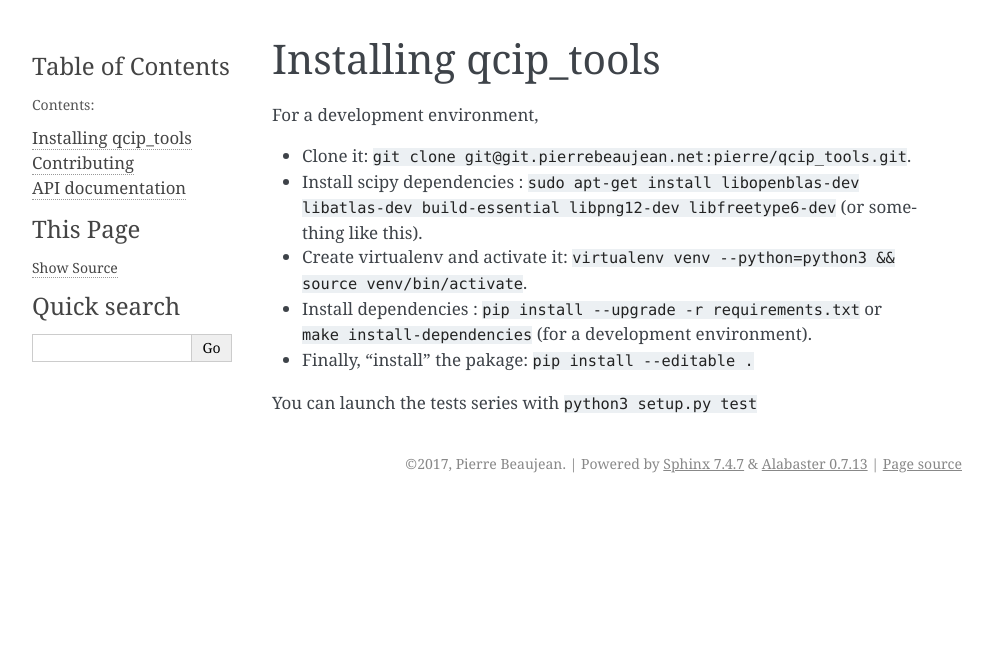
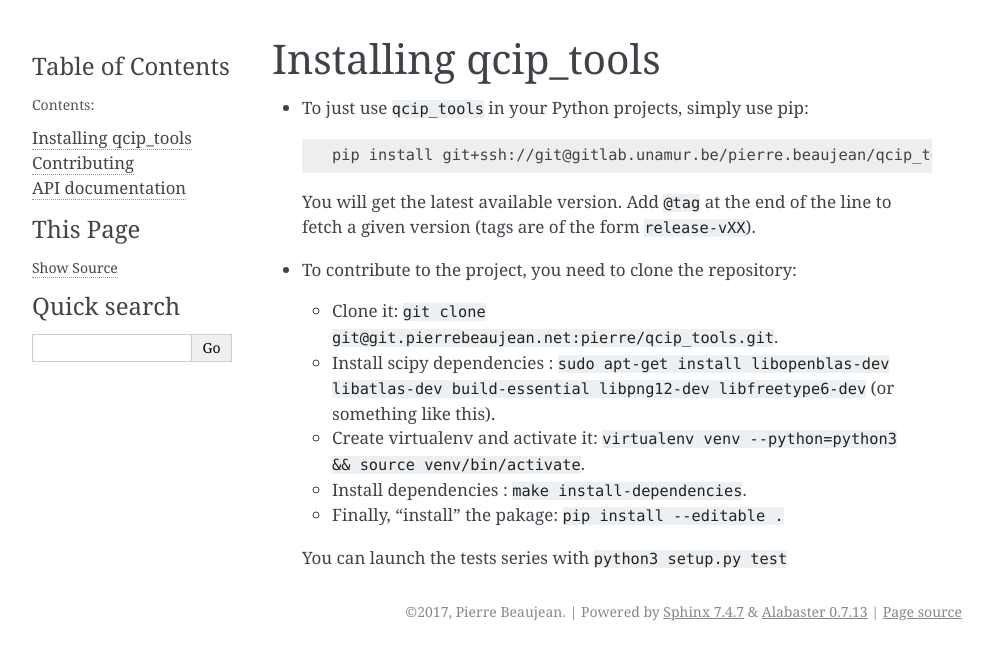
Before and after one commit to pierre-24/qcip_tools, a Sphinx documentation site: the page built from documentation/source/install.rst, in a window 1280 px wide. Shown: the top 660 px of the page, without its empty margins (148-1141 px from the left). Built offline with Sphinx 7.4.7, drawn with Linux system fonts in a browser that asks for light colours.

Commit message:
finalize

```diff
--- a/documentation/source/contributing.rst
+++ b/documentation/source/contributing.rst
@@ -1,6 +1,11 @@
 ============
 Contributing
 ============
+
+Please note that the code is not actually developed on the git server of the University of Namur (which only contains the releases) but on a personal protected git server (with CI activated and properly configured).
+Feel free to ask access if needed.
+
+You first need to `install <./install.html>`_ if you wan to contribute to the code.
 
 Design rules
 ------------
--- a/documentation/source/install.rst
+++ b/documentation/source/install.rst
@@ -2,12 +2,21 @@
 Installing qcip_tools
 =====================
 
-For a development environment,
++ To just use ``qcip_tools`` in your Python projects, simply use pip:
 
-+ Clone it: ``git clone git@git.pierrebeaujean.net:pierre/qcip_tools.git``.
-+ Install scipy dependencies : ``sudo apt-get install libopenblas-dev libatlas-dev build-essential libpng12-dev libfreetype6-dev`` (or something like this).
-+ Create virtualenv and activate it: ``virtualenv venv --python=python3 && source venv/bin/activate``.
-+ Install dependencies : ``pip install --upgrade -r requirements.txt`` or ``make install-dependencies`` (for a development environment).
-+ Finally, "install" the pakage: ``pip install --editable .``
+  .. code-block:: bash
 
-You can launch the tests series with ``python3 setup.py test``
+    pip install git+ssh://git@gitlab.unamur.be/pierre.beaujean/qcip_tools.git
+
+  You will get the latest available version.
+  Add ``@tag`` at the end of the line to fetch a given version (tags are of the form ``release-vXX``).
+
++ To contribute to the project, you need to clone the repository:
+
+  + Clone it: ``git clone git@git.pierrebeaujean.net:pierre/qcip_tools.git``.
+  + Install scipy dependencies : ``sudo apt-get install libopenblas-dev libatlas-dev build-essential libpng12-dev libfreetype6-dev`` (or something like this).
+  + Create virtualenv and activate it: ``virtualenv venv --python=python3 && source venv/bin/activate``.
+  + Install dependencies : ``make install-dependencies``.
+  + Finally, "install" the pakage: ``pip install --editable .``
+
+  You can launch the tests series with ``python3 setup.py test``
```
Also changed, not shown: README.md (+9 -2 lines).
